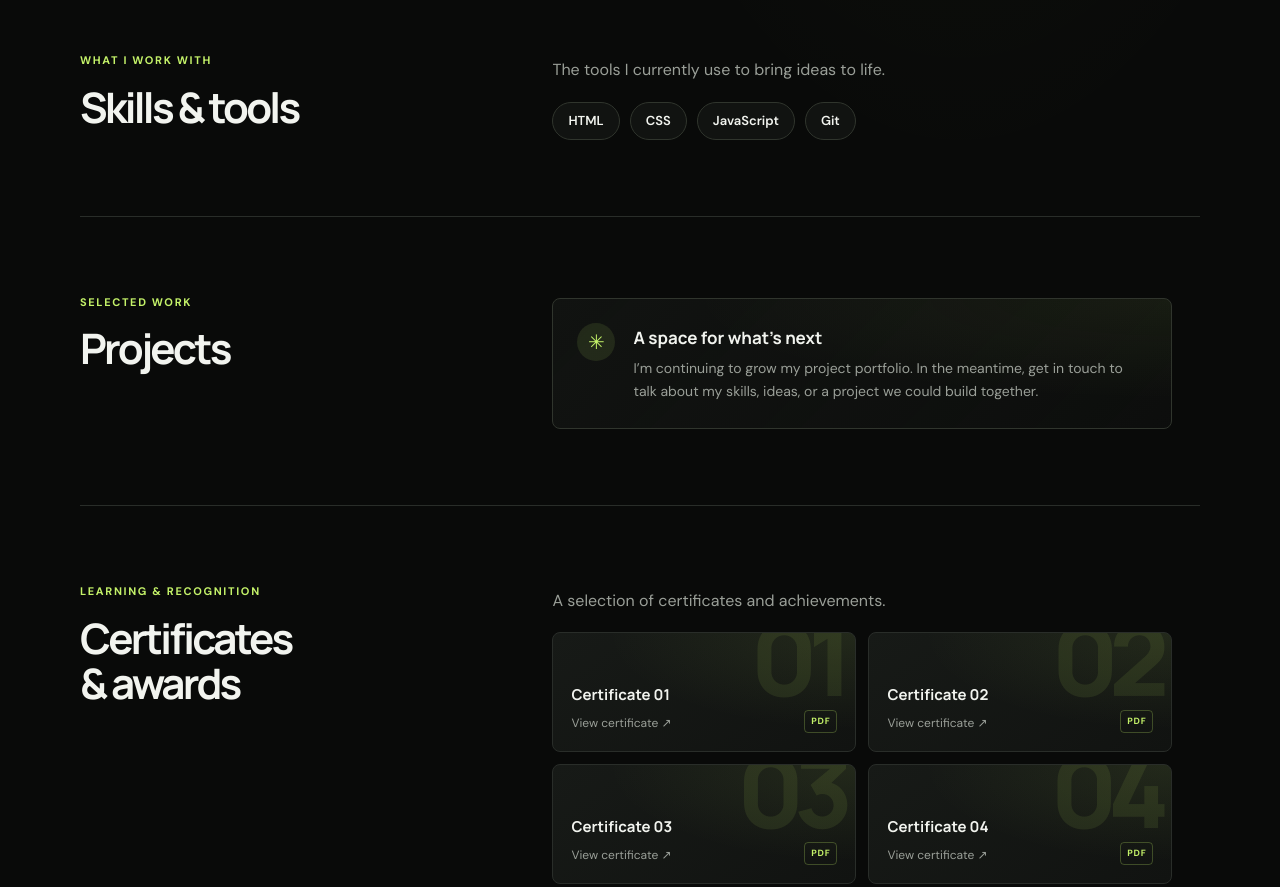
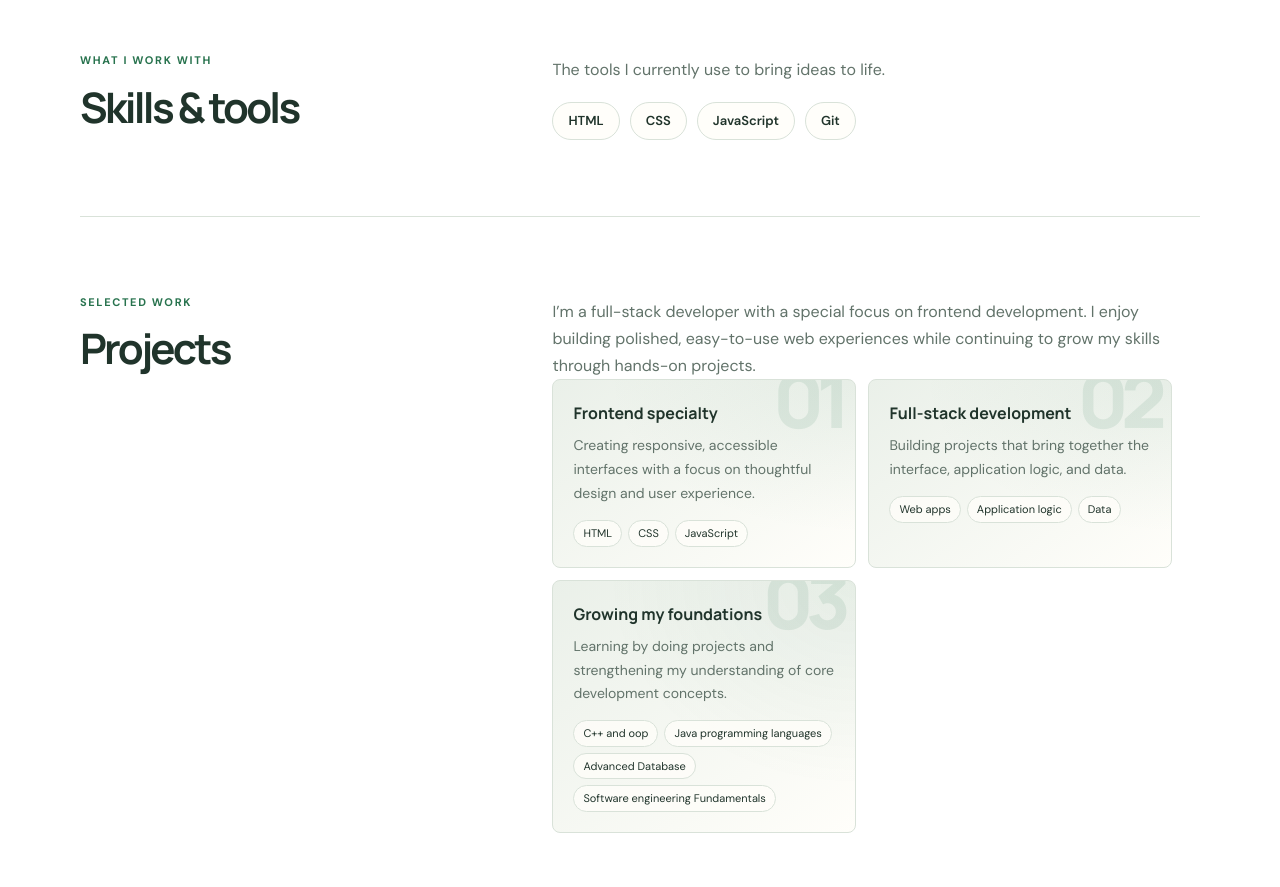
Before and after one commit to chere-meto/portifolio-web, a plain HTML site: page index.html in a window 1280 px wide. Shown: the part 1032-1919 px from the top of the page. Drawn offline with Linux system fonts and the light colour scheme.

Commit message:
updating the interface of home page

```diff
--- a/index.html
+++ b/index.html
@@ -7,7 +7,7 @@
       name="description"
       content="Chere Meto's portfolio. Software developer building useful experiences for the web."
     />
-    <meta name="theme-color" content="#090a09" />
+    <meta name="theme-color" content="#f4f6f1" />
     <title>Chere Meto | Software Developer</title>
     <link rel="stylesheet" href="style.css" />
     <script src="script.js" defer></script>
@@ -103,15 +103,52 @@
             <h2 id="projects-title">Projects</h2>
           </div>
           <div class="section-content">
-            <div class="empty-state">
-              <span class="empty-state-icon" aria-hidden="true">✳</span>
-              <div>
-                <h3>A space for what’s next</h3>
+            <p class="project-intro">
+              I’m a full-stack developer with a special focus on frontend development. I enjoy
+              building polished, easy-to-use web experiences while continuing to grow my skills
+              through hands-on projects.
+            </p>
+            <div class="project-focus-grid">
+              <article class="project-focus-card">
+                <span class="project-focus-number" aria-hidden="true">01</span>
+                <h3>Frontend specialty</h3>
                 <p>
-                  I’m continuing to grow my project portfolio. In the meantime, get in touch to
-                  talk about my skills, ideas, or a project we could build together.
+                  Creating responsive, accessible interfaces with a focus on thoughtful design
+                  and user experience.
                 </p>
-              </div>
+                <ul class="focus-tags" aria-label="Frontend technologies">
+                  <li>HTML</li>
+                  <li>CSS</li>
+                  <li>JavaScript</li>
+                </ul>
+              </article>
+              <article class="project-focus-card">
+                <span class="project-focus-number" aria-hidden="true">02</span>
+                <h3>Full-stack development</h3>
+                <p>
+                  Building projects that bring together the interface, application logic, and
+                  data.
+                </p>
+                <ul class="focus-tags" aria-label="Full-stack areas">
+                  <li>Web apps</li>
+                  <li>Application logic</li>
+                  <li>Data</li>
+                </ul>
+              </article>
+              <article class="project-focus-card">
+                <span class="project-focus-number" aria-hidden="true">03</span>
+                <h3>Growing my foundations</h3>
+                <p>
+                  Learning by doing projects and strengthening my understanding of core
+                  development concepts.
+                </p>
+                <ul class="focus-tags" aria-label="Current learning areas">
+                  <li>C++ and oop</li>
+                  <li>Java programming languages</li>
+                  <li>Advanced Database </li>
+                  <li>Software engineering Fundamentals</li>
+                </ul>
+              </article>
             </div>
           </div>
         </section>
--- a/style.css
+++ b/style.css
@@ -1,16 +1,16 @@
 @import url("https://fonts.googleapis.com/css2?family=DM+Sans:wght@400;500;600;700&family=Manrope:wght@400;500;600;700;800&display=swap");
 
 :root {
-  color-scheme: dark;
-  --background: #090a09;
-  --surface: #111311;
-  --surface-raised: #171a17;
-  --text: #f2f4ef;
-  --muted: #9a9f98;
-  --line: #292d29;
-  --accent: #c4f269;
-  --accent-strong: #a9dd4c;
-  --accent-soft: rgb(196 242 105 / 10%);
+  color-scheme: light;
+  --background: yellow blue ;
+  --surface: #fffefa;
+  --surface-raised: #eaf0e9;
+  --text: #20342b;
+  --muted: #62736a;
+  --line: #d9e2d9;
+  --accent: #28734e;
+  --accent-strong: #1e603f;
+  --accent-soft: rgb(40 115 78 / 10%);
   font-family: "DM Sans", Arial, sans-serif;
 }
 
@@ -26,7 +26,8 @@ html {
 body {
   margin: 0;
   background:
-    radial-gradient(ellipse at 75% 8%, rgb(196 242 105 / 5%), transparent 28rem),
+    radial-gradient(ellipse at 78% 6%, rgb(155 193 142 / 22%), transparent 32rem),
+    radial-gradient(ellipse at 4% 42%, rgb(239 220 184 / 20%), transparent 34rem),
     var(--background);
   color: var(--text);
   line-height: 1.7;
@@ -52,8 +53,8 @@ button:focus-visible {
   position: sticky;
   z-index: 2;
   top: 0;
-  border-bottom: 1px solid rgb(41 45 41 / 75%);
-  background: rgb(9 10 9 / 88%);
+  border-bottom: 1px solid rgb(217 226 217 / 85%);
+  background: rgb(244 246 241 / 90%);
   backdrop-filter: blur(16px);
 }
 
@@ -159,7 +160,7 @@ button:focus-visible {
   height: 7px;
   border-radius: 50%;
   background: var(--accent);
-  box-shadow: 0 0 14px rgb(196 242 105 / 65%);
+  box-shadow: 0 0 14px rgb(40 115 78 / 35%);
 }
 
 .hero h1,
@@ -209,7 +210,7 @@ button:focus-visible {
   border-radius: 7px;
   padding: 0 19px;
   background: var(--accent);
-  color: #11140d;
+  color: #ffffff;
   font-size: 14px;
   font-weight: 700;
   transition: background 160ms ease, transform 160ms ease;
@@ -258,18 +259,18 @@ button:focus-visible {
   flex-direction: column;
   justify-content: space-between;
   overflow: hidden;
-  border: 1px solid #373d32;
+  border: 1px solid #c6d6c6;
   border-radius: 190px 190px 12px 12px;
   background:
-    radial-gradient(ellipse at 50% 42%, rgb(196 242 105 / 11%), transparent 47%),
-    linear-gradient(160deg, #1d211b, #10120f 70%);
-  box-shadow: 0 24px 80px rgb(0 0 0 / 35%);
+    radial-gradient(ellipse at 50% 42%, rgb(182 220 158 / 22%), transparent 47%),
+    linear-gradient(160deg, #39644d, #284b3a 70%);
+  box-shadow: 0 24px 65px rgb(48 77 54 / 18%);
 }
 
 .portrait-frame::before {
   position: absolute;
   inset: 12px;
-  border: 1px solid rgb(242 244 239 / 8%);
+  border: 1px solid rgb(255 255 255 / 18%);
   border-radius: 180px 180px 7px 7px;
   content: "";
   pointer-events: none;
@@ -296,7 +297,7 @@ button:focus-visible {
   position: absolute;
   width: 74%;
   aspect-ratio: 1;
-  border: 1px solid rgb(196 242 105 / 18%);
+  border: 1px solid rgb(218 241 204 / 25%);
   border-radius: 50%;
   content: "";
 }
@@ -305,7 +306,7 @@ button:focus-visible {
   position: absolute;
   width: 56%;
   aspect-ratio: 1;
-  border: 1px dashed rgb(196 242 105 / 25%);
+  border: 1px dashed rgb(218 241 204 / 35%);
   border-radius: 50%;
   content: "";
   transform: rotate(-24deg) scaleX(1.3);
@@ -316,8 +317,8 @@ button:focus-visible {
   width: 8px;
   height: 8px;
   border-radius: 50%;
-  background: var(--accent);
-  box-shadow: 0 0 18px rgb(196 242 105 / 75%);
+  background: #d8efcb;
+  box-shadow: 0 0 18px rgb(218 241 204 / 65%);
 }
 
 .portrait-orbit-one {
@@ -333,12 +334,12 @@ button:focus-visible {
 }
 
 .portrait-monogram {
-  color: rgb(196 242 105 / 82%);
+  color: #d8efcb;
   font-family: Manrope, Arial, sans-serif;
   font-size: clamp(72px, 10vw, 110px);
   font-weight: 800;
   letter-spacing: -0.12em;
-  text-shadow: 0 0 55px rgb(196 242 105 / 18%);
+  text-shadow: 0 0 55px rgb(218 241 204 / 25%);
 }
 
 .portrait-label {
@@ -348,10 +349,10 @@ button:focus-visible {
   align-items: center;
   gap: 12px;
   margin: 0 25px 24px;
-  border: 1px solid rgb(242 244 239 / 10%);
+  border: 1px solid rgb(255 255 255 / 20%);
   border-radius: 7px;
   padding: 12px 14px;
-  background: rgb(9 10 9 / 78%);
+  background: rgb(31 62 45 / 82%);
   backdrop-filter: blur(10px);
 }
 
@@ -361,9 +362,9 @@ button:focus-visible {
   height: 30px;
   flex: 0 0 auto;
   place-items: center;
-  border: 1px solid rgb(196 242 105 / 40%);
+  border: 1px solid rgb(216 239 203 / 45%);
   border-radius: 50%;
-  color: var(--accent);
+  color: #d8efcb;
   font-size: 20px;
   line-height: 1;
 }
@@ -380,14 +381,14 @@ button:focus-visible {
 
 .portrait-label small {
   margin-top: 2px;
-  color: var(--muted);
+  color: rgb(255 255 255 / 76%);
   font-size: 10px;
 }
 
 .portrait-index {
   display: block;
   margin-top: 14px;
-  color: #747a70;
+  color: #75867b;
   font-size: 10px;
   font-weight: 600;
   letter-spacing: 0.16em;
@@ -435,7 +436,7 @@ button:focus-visible {
 }
 
 .skill-list li {
-  border: 1px solid #30352d;
+  border: 1px solid var(--line);
   border-radius: 999px;
   padding: 7px 15px;
   background: var(--surface);
@@ -450,40 +451,81 @@ button:focus-visible {
   color: var(--accent);
 }
 
-.empty-state {
-  display: flex;
-  align-items: flex-start;
-  gap: 18px;
-  border: 1px solid #30352d;
-  border-radius: 8px;
-  padding: 24px;
-  background:
-    radial-gradient(ellipse at 100% 0, rgb(196 242 105 / 6%), transparent 55%),
-    linear-gradient(135deg, var(--surface), rgb(17 19 17 / 45%));
+.project-intro {
+  margin: 0 0 20px;
+  color: var(--muted);
+  font-size: 16px;
 }
 
-.empty-state-icon {
+.project-focus-grid {
   display: grid;
-  width: 38px;
-  height: 38px;
-  flex: 0 0 auto;
-  place-items: center;
-  border-radius: 50%;
-  background: var(--accent-soft);
-  color: var(--accent);
-  font-size: 20px;
+  grid-template-columns: repeat(2, minmax(0, 1fr));
+  gap: 12px;
 }
 
-.empty-state h3 {
-  margin: 1px 0 4px;
-  font-family: Manrope, Arial, sans-serif;
-  font-size: 17px;
+.project-focus-card {
+  position: relative;
+  min-width: 0;
+  overflow: hidden;
+  border: 1px solid var(--line);
+  border-radius: 8px;
+  padding: 20px;
+  background:
+    radial-gradient(ellipse at 100% 0, rgb(40 115 78 / 7%), transparent 58%),
+    linear-gradient(145deg, var(--surface-raised), var(--surface));
+  transition: border-color 180ms ease, transform 180ms ease;
 }
 
-.empty-state p {
+.project-focus-card:hover {
+  transform: translateY(-3px);
+  border-color: rgb(40 115 78 / 45%);
+}
+
+.project-focus-number {
+  position: absolute;
+  top: -19px;
+  right: 12px;
+  color: rgb(40 115 78 / 10%);
+  font-family: Manrope, Arial, sans-serif;
+  font-size: 76px;
+  font-weight: 800;
+  letter-spacing: -0.1em;
+  line-height: 1;
+  pointer-events: none;
+}
+
+.project-focus-card h3 {
+  position: relative;
+  margin: 0 0 7px;
+  font-family: Manrope, Arial, sans-serif;
+  font-size: 16px;
+  font-weight: 700;
+}
+
+.project-focus-card p {
+  position: relative;
   margin: 0;
   color: var(--muted);
   font-size: 14px;
+}
+
+.focus-tags {
+  position: relative;
+  display: flex;
+  flex-wrap: wrap;
+  gap: 6px;
+  margin: 14px 0 0;
+  padding: 0;
+  list-style: none;
+}
+
+.focus-tags li {
+  border: 1px solid var(--line);
+  background: rgb(255 254 250 / 75%);
+  border-radius: 999px;
+  padding: 3px 9px;
+  color: var(--text);
+  font-size: 11px;
 }
 
 .certificate-grid {
@@ -504,7 +546,7 @@ button:focus-visible {
   border-radius: 8px;
   padding: 18px;
   background:
-    radial-gradient(ellipse at 100% 0, rgb(196 242 105 / 9%), transparent 58%),
+    radial-gradient(ellipse at 100% 0, rgb(40 115 78 / 9%), transparent 58%),
     linear-gradient(145deg, var(--surface-raised), var(--surface));
   transition: border-color 180ms ease, transform 180ms ease, background 180ms ease;
 }
@@ -512,9 +554,9 @@ button:focus-visible {
 .certificate-card:hover,
 .certificate-card:focus-visible {
   transform: translateY(-3px);
-  border-color: rgb(196 242 105 / 55%);
+  border-color: rgb(40 115 78 / 55%);
   background:
-    radial-gradient(ellipse at 100% 0, rgb(196 242 105 / 14%), transparent 58%),
+    radial-gradient(ellipse at 100% 0, rgb(40 115 78 / 14%), transparent 58%),
     linear-gradient(145deg, var(--surface-raised), var(--surface));
 }
 
@@ -522,7 +564,7 @@ button:focus-visible {
   position: absolute;
   top: -25px;
   right: 12px;
-  color: rgb(196 242 105 / 9%);
+  color: rgb(40 115 78 / 10%);
   font-family: Manrope, Arial, sans-serif;
   font-size: 100px;
   font-weight: 800;
@@ -563,7 +605,7 @@ button:focus-visible {
   position: relative;
   z-index: 1;
   margin-left: auto;
-  border: 1px solid rgb(196 242 105 / 25%);
+  border: 1px solid rgb(40 115 78 / 25%);
   border-radius: 4px;
   padding: 3px 6px;
   color: var(--accent);
@@ -599,7 +641,7 @@ button:focus-visible {
 .contact-card:hover,
 .contact-card:focus-visible {
   transform: translateY(-3px);
-  border-color: rgb(196 242 105 / 55%);
+  border-color: rgb(40 115 78 / 55%);
   background: var(--surface-raised);
 }
 
@@ -609,7 +651,7 @@ button:focus-visible {
   height: 35px;
   flex: 0 0 auto;
   place-items: center;
-  border: 1px solid rgb(196 242 105 / 25%);
+  border: 1px solid rgb(40 115 78 / 25%);
   border-radius: 50%;
   background: var(--accent-soft);
   color: var(--accent);
@@ -699,6 +741,10 @@ button:focus-visible {
 @media (max-width: 560px) {
   .container {
     width: calc(100% - 36px);
+  }
+
+  .project-focus-grid {
+    grid-template-columns: 1fr;
   }
 
   .header-inner {
```
